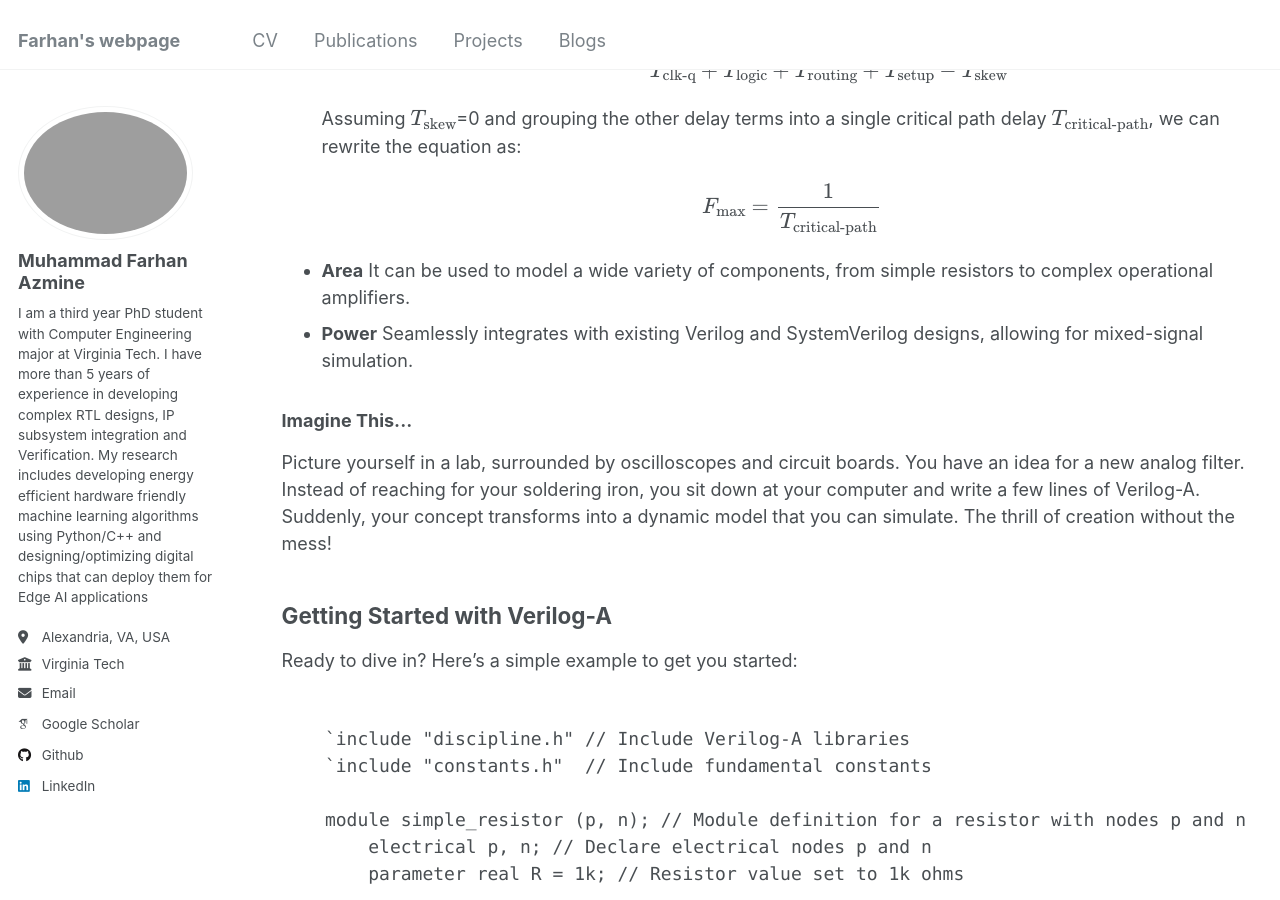
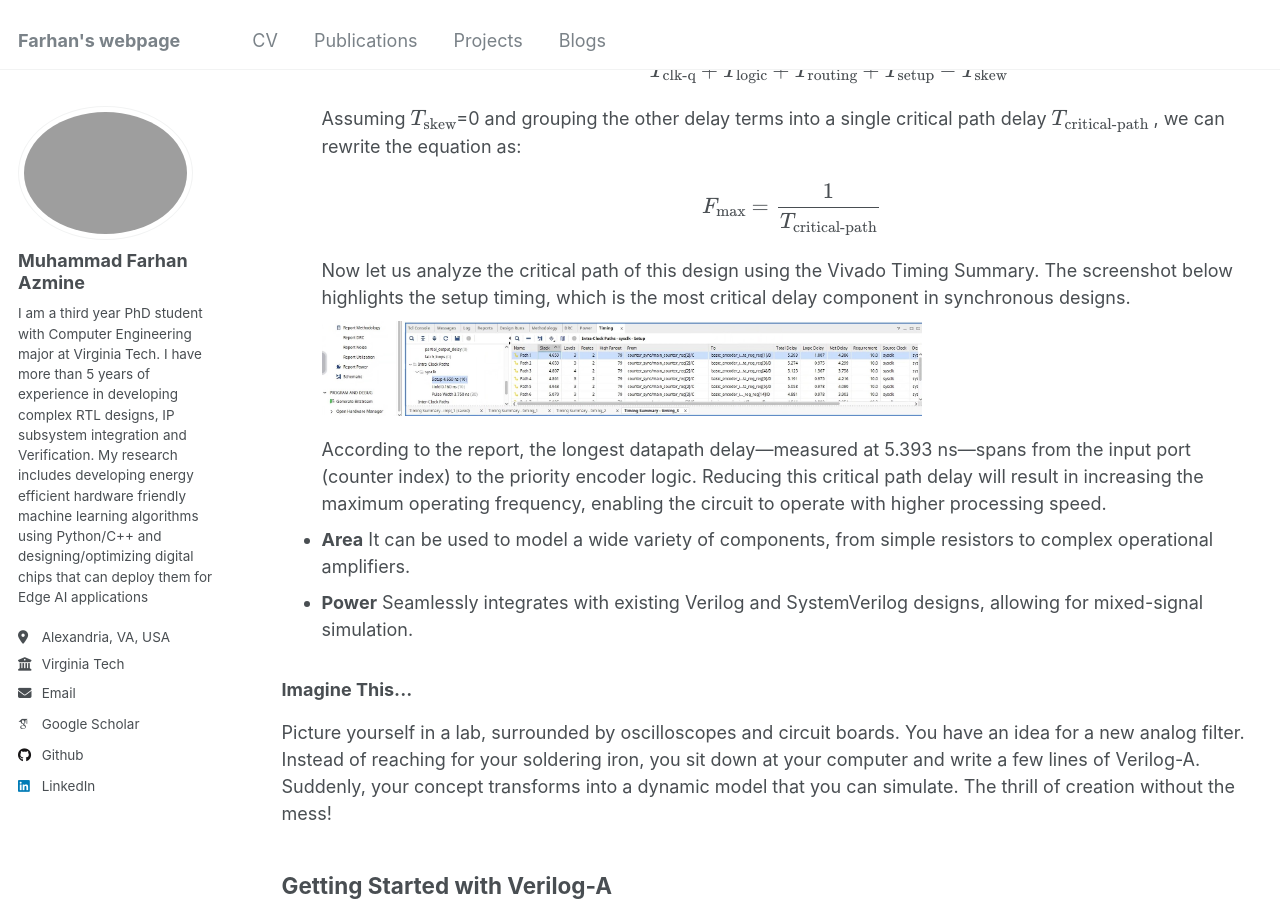
Before and after one commit to muhammadfarhan720/web-profile, a Jekyll site: the page built from blogs/veriloga/veriloga_day01_veriloga.html, in a window 1280 px wide and 900 px high, scrolled down 2420 px. Built offline with Jekyll 4.4.1, drawn with Linux system fonts in a browser that asks for light colours; some web fonts are replaced.

Commit message:
Update veriloga_day01_veriloga.html

```diff
--- a/blogs/veriloga/veriloga_day01_veriloga.html
+++ b/blogs/veriloga/veriloga_day01_veriloga.html
@@ -114,13 +114,21 @@ F_{\text{max}} = \frac{1}{
 T_{\text{clk-q}} + T_{\text{logic}} + T_{\text{routing}} + T_{\text{setup}} - T_{\text{skew}}
 }
 $$
-<p>Assuming  \( T_{\text{skew}} \)=0 and grouping the other delay terms  into a single critical path delay \( T_{\text{critical-path}} \), we can rewrite the equation as:</p>
+<p>Assuming  \( T_{\text{skew}} \)=0 and grouping the other delay terms  into a single critical path delay \( T_{\text{critical-path}} \) , we can rewrite the equation as:</p>
 
           $$
 F_{\text{max}} = \frac{1}{
 T_{\text{critical-path}} }
+$$
+Now let us analyze the critical path of this design using the Vivado Timing Summary. The screenshot below highlights the setup timing, which is the most critical delay component in synchronous designs.
 
-$$
+<a href="https://raw.githubusercontent.com/muhammadfarhan720/web-profile/master/files/veriloga/veriloga_day01/criticalpath_scr.jpg" target="_blank">
+  <img src="https://raw.githubusercontent.com/muhammadfarhan720/web-profile/master/files/veriloga/veriloga_day01/criticalpath_scr.jpg"
+       alt="Critical Path Timing Screenshot"
+       style="width: 100%; max-width: 600px; display: block; margin-bottom: 20px; margin-top: 10px;">
+</a>
+
+According to the report, the longest datapath delay—measured at 5.393 ns—spans from the input port (counter index) to the priority encoder logic. Reducing this critical path delay will result in increasing the maximum operating frequency, enabling the circuit to operate with higher processing speed.
 
           </li>
 
```
